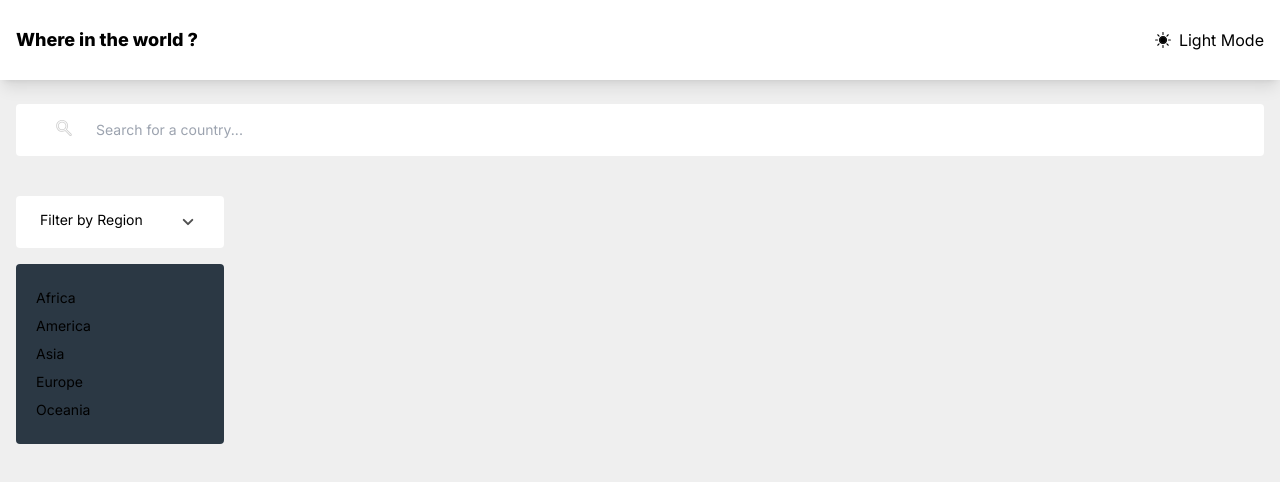
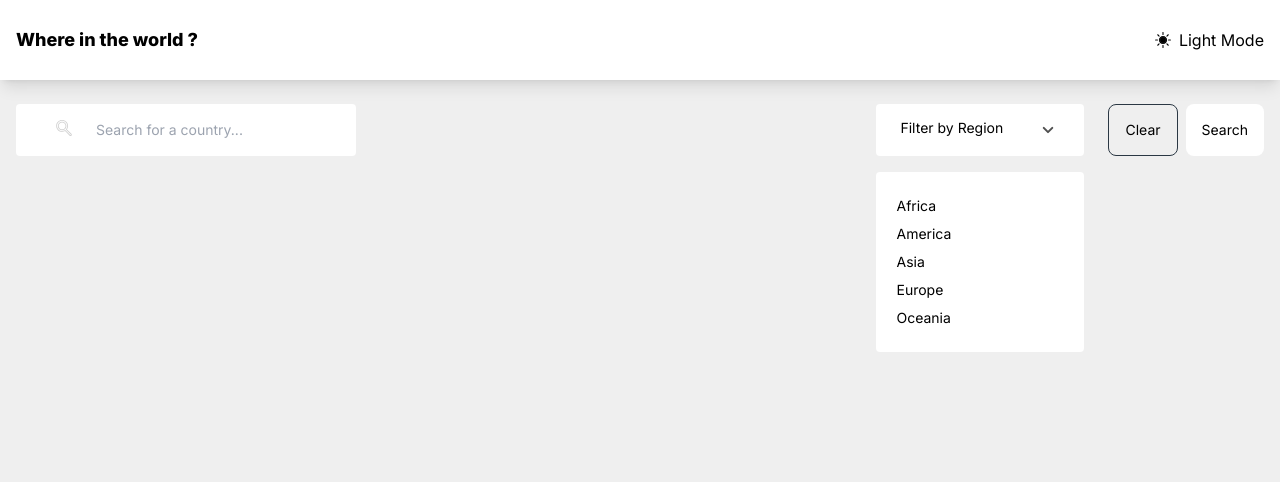
Before and after one commit to tannaz97shr/rest-countries, a Next.js app: page / in a window 1280 px wide. Both pictures are taken after a click on the button "Filter by Region". Shown: the top 482 px of the page. Built offline with nearby package versions, Linux system fonts and the light colour scheme.

Commit message:
feat: filter responsive and buttons

```diff
--- a/src/components/Dropdown/index.tsx
+++ b/src/components/Dropdown/index.tsx
@@ -28,7 +28,7 @@ const Dropdown = ({
         <IconArrowDown />
       </button>
       {isOpen && (
-        <div className="z-10 absolute rounded bg-dark-secondary w-full mt-4 px-5 py-6 capitalize text-sm">
+        <div className="z-10 absolute rounded bg-white dark:bg-dark-secondary w-full mt-4 px-5 py-6 capitalize text-sm">
           <ul>
             {options.map((option, i) => (
               <li
--- a/src/components/Filter/index.tsx
+++ b/src/components/Filter/index.tsx
@@ -8,11 +8,11 @@ import { IconSearch } from "../Icons";
 const Filter = () => {
   const [region, setRegion] = useState<string>();
   return (
-    <div className=" flex flex-col">
+    <div className=" flex flex-col md:flex-row">
       <div className="relative">
         <IconSearch className="absolute top-[16px] left-[40px]" />
         <input
-          className="w-full rounded py-4 text-sm pl-20 dark:bg-dark-secondary"
+          className="w-full rounded py-4 text-sm pl-20 dark:bg-dark-secondary md:w-[340px]"
           placeholder="Search for a country..."
         />
       </div>
@@ -23,7 +23,7 @@ const Filter = () => {
             option.value === prev ? undefined : option.value
           )
         }
-        className="mt-10"
+        className="mt-10 md:mt-0 md:ml-auto"
         options={[
           {
             value: "africa",
@@ -47,6 +47,14 @@ const Filter = () => {
           },
         ]}
       />
+      <div className="mt-10 md:mt-0 gap-2 flex ml-auto md:ml-6">
+        <button className="rounded-lg border border-dark-secondary px-4 py-3 text-sm">
+          Clear
+        </button>
+        <button className="rounded-lg box-border bg-white dark:bg-dark-secondary px-4 py-3 text-sm">
+          Search
+        </button>
+      </div>
     </div>
   );
 };
```
